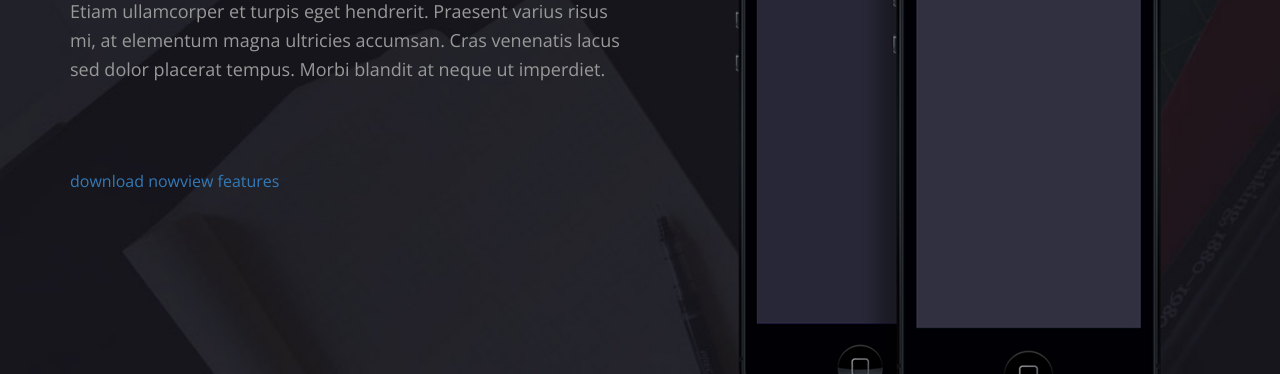
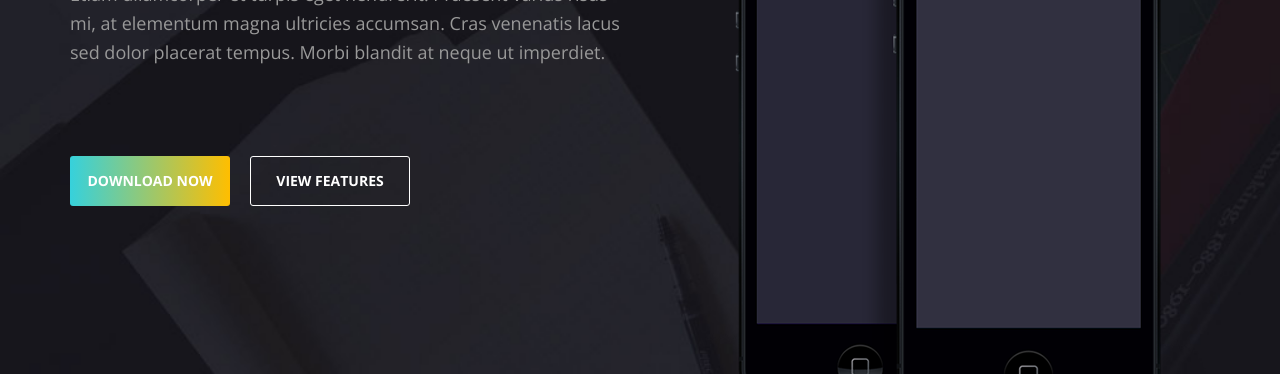
Before and after one commit to n8taly/iphonetemplate, a plain HTML site: page index.html in a window 1280 px wide. Shown: the part 426-800 px from the top of the page. Drawn offline with nearby package versions, Linux system fonts and the light colour scheme.

Commit message:
create buttons

```diff
--- a/css/main.css
+++ b/css/main.css
@@ -95,3 +95,31 @@ body{
 	line-height: 1.6;
 	padding-bottom: 90px;
 }
+.buttons{
+	display: flex;
+}
+.btn{
+	display: flex;
+	justify-content: center;
+	align-items: center;
+	width: 160px;
+	height: 50px;
+	border-radius: 3px;
+	font-size: 14px;
+	color: #fff;
+	font-weight: 700;
+	text-transform: uppercase;
+	margin-right: 20px;
+}
+.btn-empty{
+	border: 1px solid #fff;
+}
+.btn-fill{
+	background: linear-gradient(to right, #36d1dc 0%, #ffbe00 50%, #5b86e5 100%);
+	background-size: 200%;
+	transition: all ease-in .4s;
+	background-position: 0 center;
+}
+.btn-fill:hover{
+	background-position: right center;
+}
--- a/index.html
+++ b/index.html
@@ -160,7 +160,9 @@
 					<p class="subtitle">introducing lucid theme</p>
 					<h1 class="title">Carefully crafted and <br> beautiful landing page.</h1>
 					<p class="text">Etiam ullamcorper et turpis eget hendrerit. Praesent varius risus mi, at elementum magna ultricies accumsan. Cras venenatis lacus sed dolor placerat tempus. Morbi blandit at neque ut imperdiet.</p>
-					<div class="buttons"><a href="#" class="button">download now</a><a href="#" class="button">view features</a></div>
+					<div class="buttons">
+						<a href="#" class="btn btn-fill">download now</a>
+						<a href="#" class="btn btn-empty">view features</a></div>
 				    </div>
 				</div>
 				<div class="col-sm-6">
```
